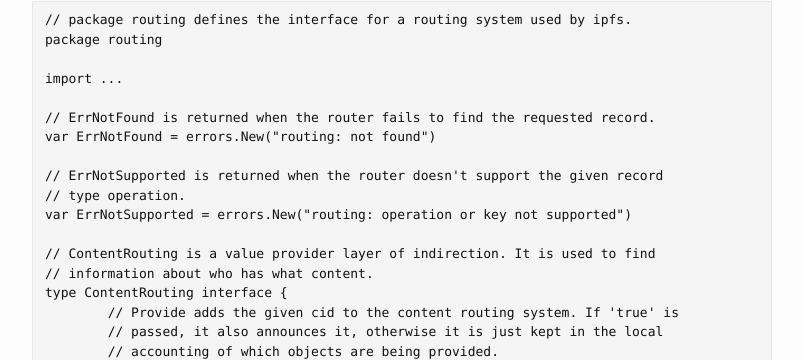
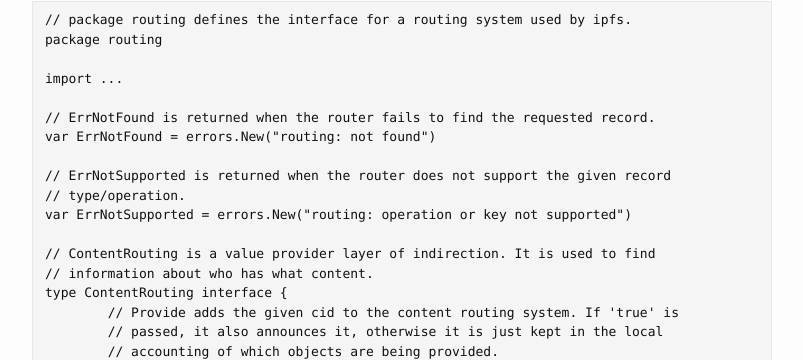
Before and after one commit to uni2u/uni2u.github.io, a Jekyll site: the page built from _posts/2018-09-18-IPFS05.md, in a window 1280 px wide and 1400 px high, scrolled down 2573 px. Shown: the part 248-608 px from the top of the window, without its empty margins (238-1041 px from the left). Built offline with Jekyll 4.4.1, drawn with Linux system fonts in a browser that asks for light colours; some of the changed text lies outside the part shown.

Commit message:
libp2p routing ipfs interface

```diff
--- a/_posts/2018-09-18-IPFS05.md
+++ b/_posts/2018-09-18-IPFS05.md
@@ -65,8 +65,8 @@ import ...
 // ErrNotFound is returned when the router fails to find the requested record.
 var ErrNotFound = errors.New("routing: not found")
 
-// ErrNotSupported is returned when the router doesn't support the given record
-// type operation.
+// ErrNotSupported is returned when the router does not support the given record
+// type/operation.
 var ErrNotSupported = errors.New("routing: operation or key not supported")
 
 // ContentRouting is a value provider layer of indirection. It is used to find
```
